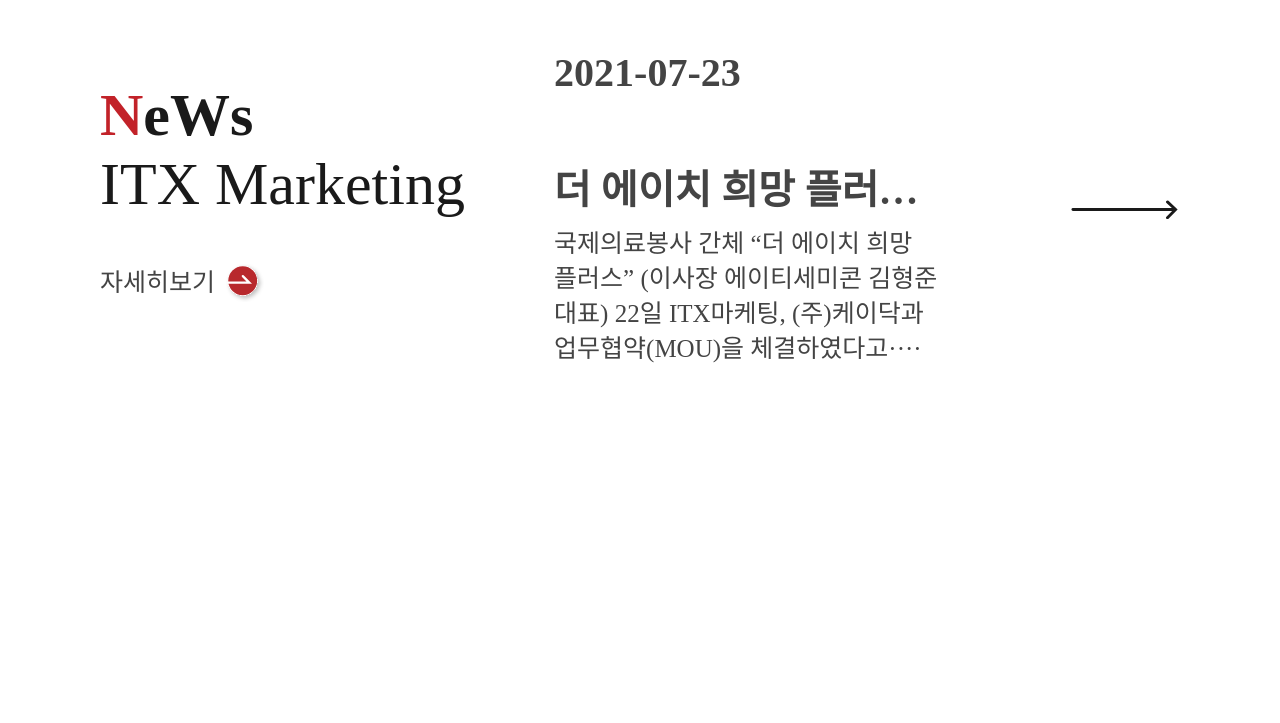
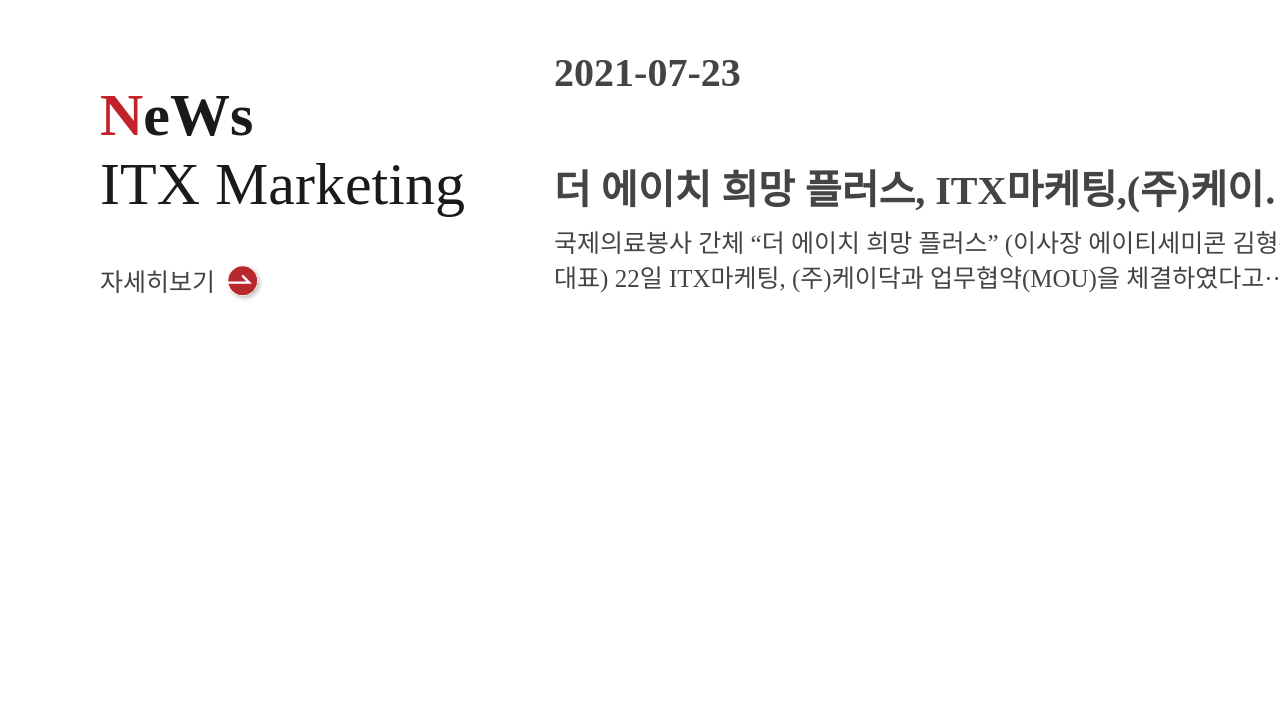
Before and after one commit to Insurobo-Frontone/itx-marketing-pj, a React (Create React App) app: page / in a window 1280 px wide. Shown: the part 3856-4579 px from the top of the page. Built offline with nearby package versions, Linux system fonts and the light colour scheme; a web font is replaced by a local one.

Commit message:
슬라이더 자동재생 오류수정

```diff
--- a/src/components/NewsMarketing.js
+++ b/src/components/NewsMarketing.js
@@ -132,16 +132,17 @@
   }
 `;
 const NewsContainer = styled.div`
+  width: 100%;
   padding-left: 87px;
-  overflow: hidden;
   align-self: flex-start;
   @media (max-width: 700px) {
     padding-left:0;
   }
 `;
 const StyleSwiper = styled(Swiper)`
+  overflow: hidden;
   padding: 64px 0 34px 2px;
-  overflow: hidden;
+
 @media (max-width: 700px) {
   .swiper-slide-duplicate,
   .swiper-slide {
@@ -300,13 +301,15 @@
               {...swiperParams}
               ref={setSwiper}
               // centeredSlides={true}
+              debugger={true}
               slidesPerView={'auto'}
+              loopedSlides={4}
               slidesBetween={0}
               navigation={true}
               speed={1000}
               autoplay={{
-                "delay": 5000,
-                "disableOnInteraction": false
+                delay: 5000,
+                disableOnInteraction: false,
               }}
               breakpoints={{
                 1261: {
```
